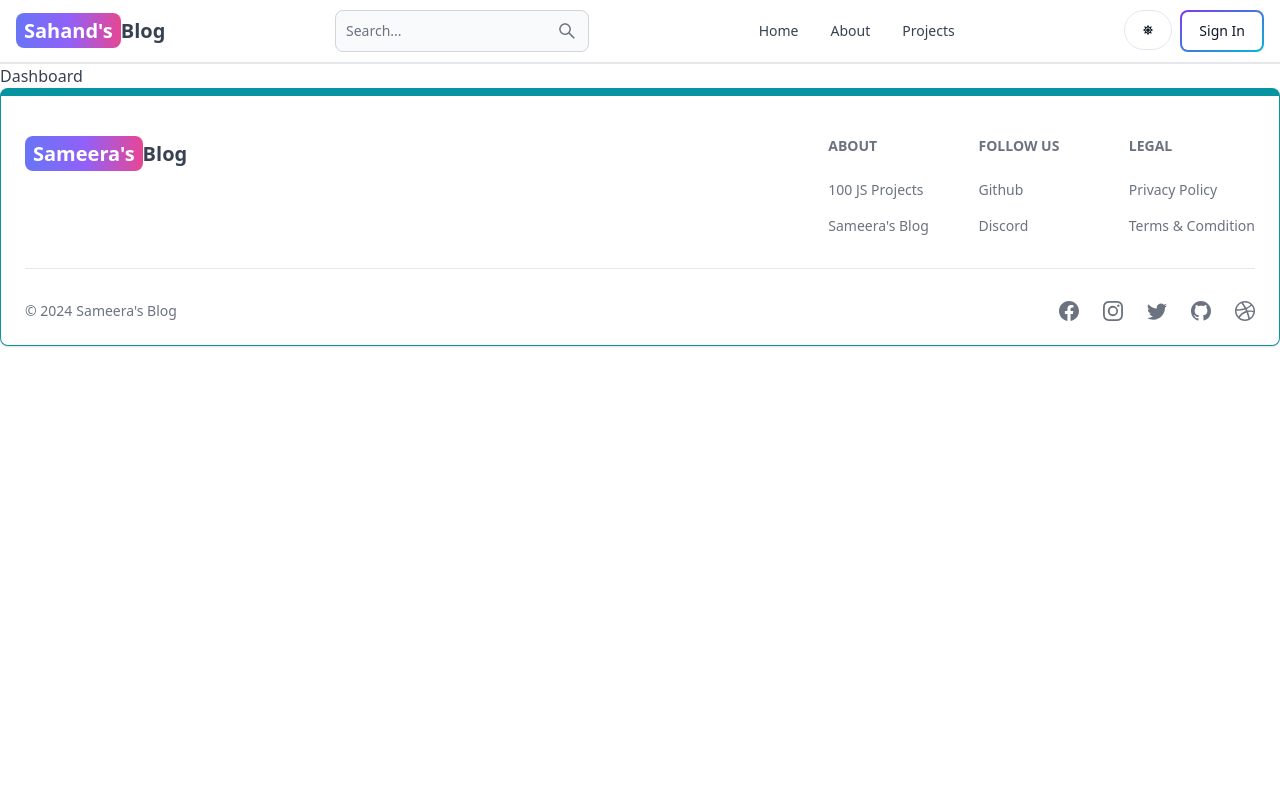
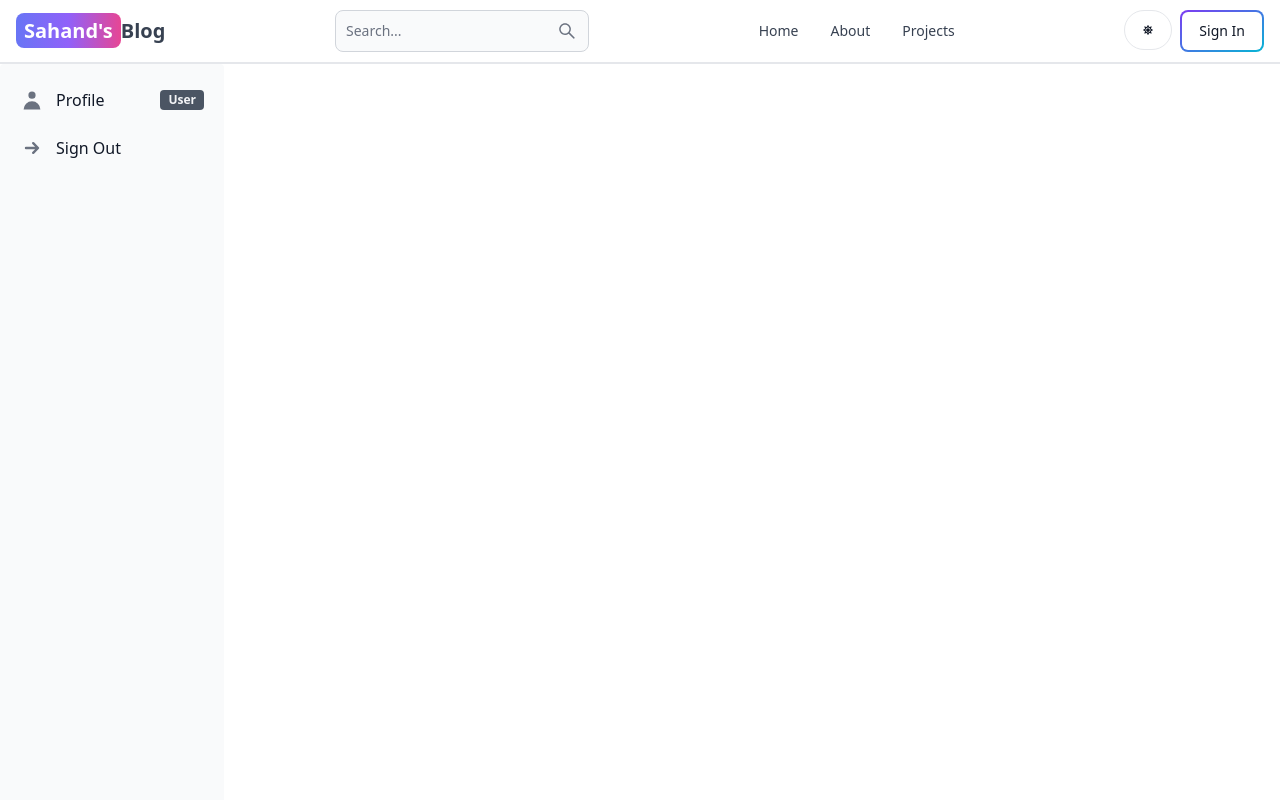
Before and after one commit to Sameemadhu16/MERN_BLOG, a React (Vite) app in the folder client/: page /DashBoard in a window 1280 px wide. Shown: the top 800 px of the page. Built offline with nearby package versions, Linux system fonts and the light colour scheme; no server answers.

Commit message:
complete sidebar of the dashboard

```diff
--- /dev/null
+++ b/client/src/components/DashProfile.jsx
@@ -0,0 +1,9 @@
+import React from 'react'
+
+export default function DashProfile() {
+  return (
+    <div>
+      DashProfile
+    </div>
+  )
+}
--- /dev/null
+++ b/client/src/components/DashSidebar.jsx
@@ -0,0 +1,36 @@
+import React from 'react';
+import { Sidebar, SidebarItem, SidebarItemGroup, SidebarItems } from 'flowbite-react';
+import { HiUser, HiArrowSmRight } from 'react-icons/hi';
+import { useEffect,useState } from 'react';
+import { Link, useLocation } from 'react-router-dom';
+
+export default function DashSidebar() {
+    const location = useLocation();
+  const [tab, setTab] = useState('');
+  useEffect(() => {
+    const urlParams = new URLSearchParams(location.search);
+    const tabFromUrl = urlParams.get('tab');
+    if (tabFromUrl) {
+      setTab(tabFromUrl);
+    }
+
+  }, [location.search]);
+  return (
+    <Sidebar className='w-full md:w-56'>
+        <SidebarItems>
+             <SidebarItemGroup>
+                <Link to='/DashBoard?tab=profile'>
+                    <SidebarItem active={tab === 'profile'} icon={HiUser} label={'User'} labelColor='dark'>
+                        Profile
+                    </SidebarItem>
+                </Link>
+
+                <SidebarItem icon={HiArrowSmRight} className='cursor-pointer'>
+                    Sign Out
+                </SidebarItem>
+             </SidebarItemGroup>
+        </SidebarItems>
+
+    </Sidebar>
+  )
+};
--- a/client/src/pages/DashBoard.jsx
+++ b/client/src/pages/DashBoard.jsx
@@ -1,9 +1,31 @@
 import React from 'react'
+import { useLocation } from 'react-router-dom';
+import { useEffect, useState } from 'react';
+import DashSidebar from '../components/DashSidebar';
+import DashProfile from '../components/DashProfile';
+
 
 export default function DashBoard() {
+  const location = useLocation();
+  const [tab, setTab] = useState('');
+  useEffect(() => {
+    const urlParams = new URLSearchParams(location.search);
+    const tabFromUrl = urlParams.get('tab');
+    if (tabFromUrl) {
+      setTab(tabFromUrl);
+    }
+
+  }, [location.search]);
+
   return (
-    <div>
-      Dashboard
+  <div className='min-h-screen flex flex-col md:flex-row'>
+    <div className='md:w-56'>
+      {/* Sidebar */}
+      <DashSidebar/>
+
     </div>
-  )
+      {/* profile.. */}
+      {tab === 'profile' && <DashProfile/>}
+  </div>
+  );
 }
```
